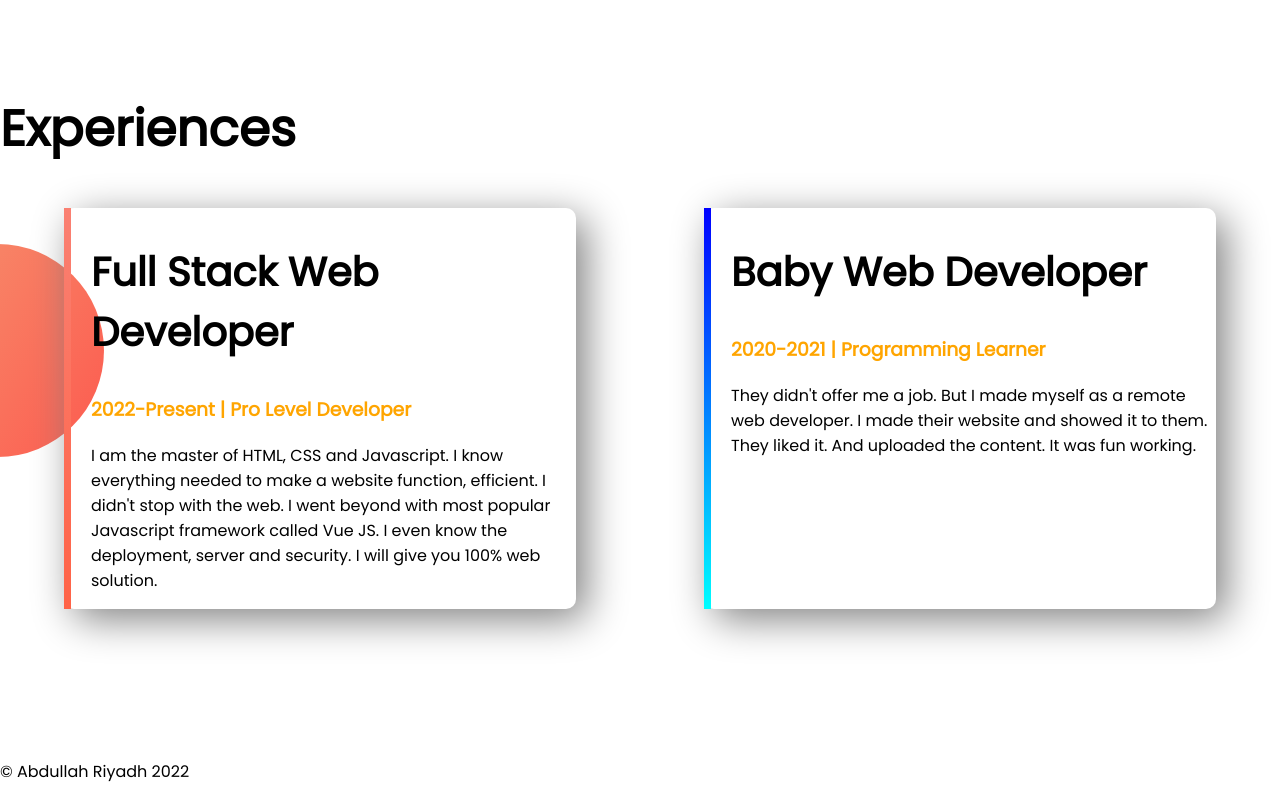
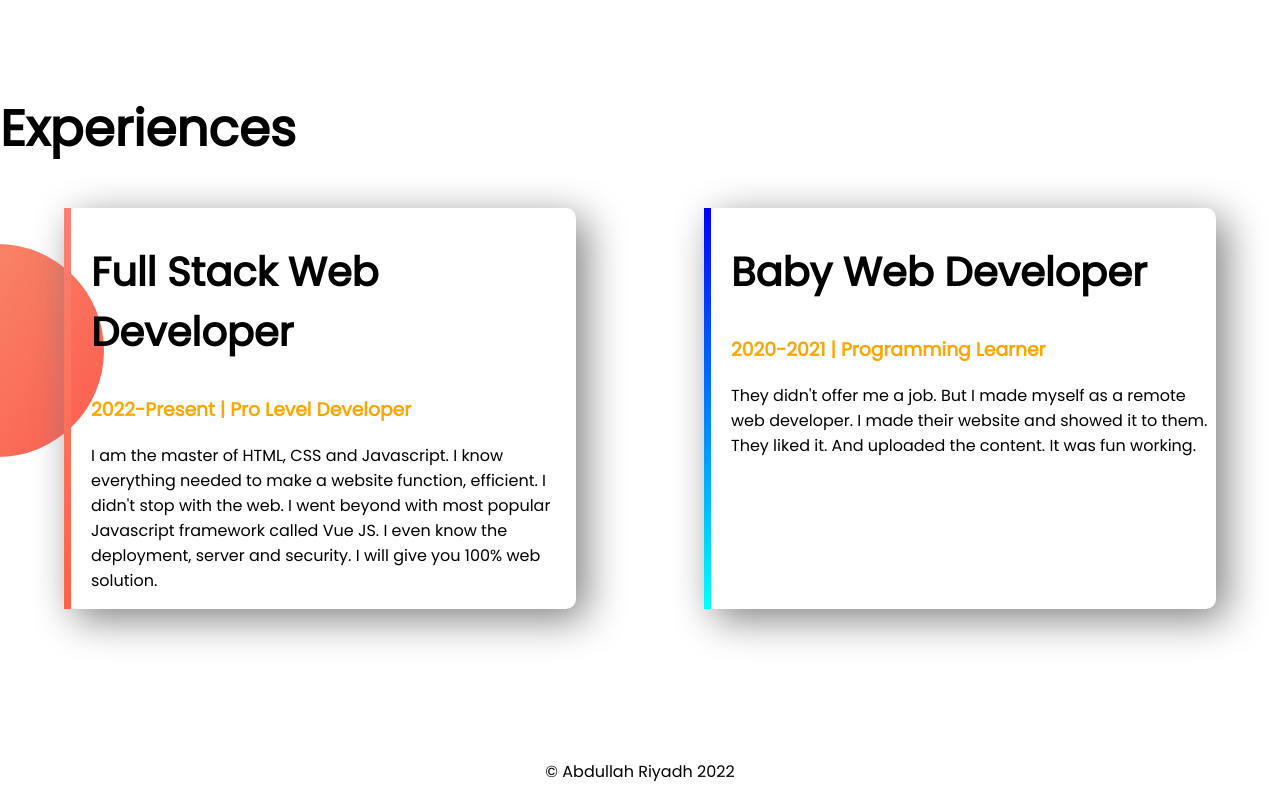
Before and after one commit to Abdullah171-dev/developer-portfolio, a plain HTML site: page index.html in a window 1280 px wide. Shown: the part 1221-2021 px from the top of the page. Drawn offline with Linux system fonts and the light colour scheme.

Commit message:
footer corrected

```diff
--- a/index.html
+++ b/index.html
@@ -53,6 +53,6 @@
         </div>
     </div>
 </section>
- <footer>© Abdullah Riyadh 2022</footer>
+ <footer> <p>© Abdullah Riyadh 2022</p></footer>
 </body>
 </html>
```
